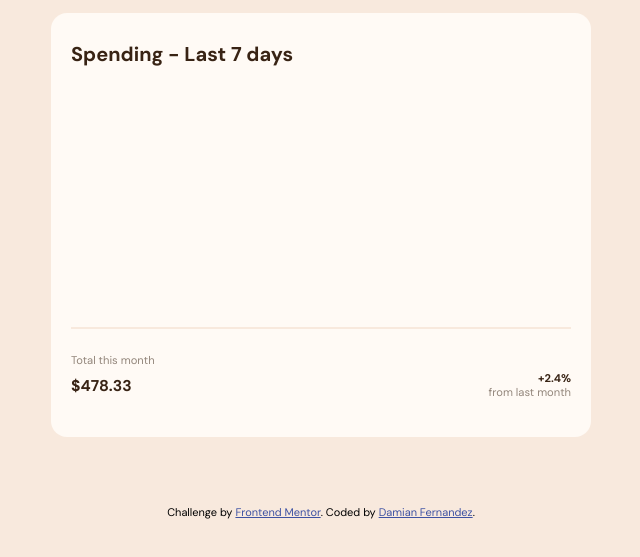
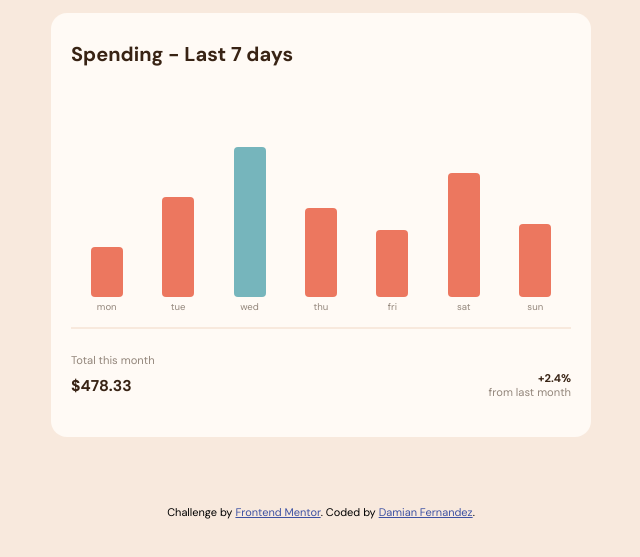
Before and after one commit to damianfe/expenses-chart-component-main, a website: page index.html in a window 1280 px wide. Shown: the part 197-754 px from the top of the page, without its empty margins (319-959 px from the left). Drawn offline with Linux system fonts and the light colour scheme.

Commit message:
challenge  done

```diff
--- a/index.html
+++ b/index.html
@@ -58,5 +58,6 @@
     Challenge by <a href="https://www.frontendmentor.io?ref=challenge" target="_blank">Frontend Mentor</a>.
     Coded by <a href="https://github.com/damianfe"target="_blank">Damian Fernandez</a>.
   </footer>
+  <script type="module" src="/main.js"></script>
 </body>
 </html>
--- /dev/null
+++ b/main.js
@@ -0,0 +1,85 @@
+
+const baseDeDatos = [
+    {
+      "day": "mon",
+      "amount": 17.45
+    },
+    {
+      "day": "tue",
+      "amount": 34.91
+    },
+    {
+      "day": "wed",
+      "amount": 52.36
+    },
+    {
+      "day": "thu",
+      "amount": 31.07
+    },
+    {
+      "day": "fri",
+      "amount": 23.39
+    },
+    {
+      "day": "sat",
+      "amount": 43.28
+    },
+    {
+      "day": "sun",
+      "amount": 25.48
+    }
+  ]
+
+
+
+let chartBarsContainer = document.querySelector('.chart__bars-container');
+let maxBarHeight = 150;
+
+let values = [];
+
+baseDeDatos.forEach(element => {
+    values.push(element.amount)
+    chartBarsContainer.innerHTML += `
+    <div class="chart__bar">
+        <div class="chart__bar--label">$${element.amount}</div>
+        <div class="chart__bar--day">${element.day}</div>
+    </div>`;
+});
+
+let maxValue = Math.max(...values)
+
+let bars = document.querySelectorAll('.chart__bar');
+bars = [...bars]
+
+bars.forEach(bar =>{
+    /*
+    52.36 -> 200px
+    nuevoValor ->  x
+    x = nuevoValor * 200px / 52.36
+    alturaActual = nuevoValor * maxBarHeight / maxValue
+    */
+    let actualExpense = bar.childNodes[1].innerText
+    let actualExpenseNumber = parseFloat(actualExpense.slice(1));
+
+    //pintar la barra mas grande de Cyan
+    if(maxValue == actualExpenseNumber){
+        bar.style.backgroundColor = 'hsl(186, 34%, 60%)';
+    }
+
+    let alturaActual = actualExpenseNumber * maxBarHeight / maxValue
+
+    bar.style.height = `${alturaActual}px`
+
+    bar.addEventListener('mouseover', event=>{
+        if(event.target.className != 'chart__bar--day'){
+            let labelElement = event.target.childNodes[1];
+            labelElement.style.display = 'block'
+        }
+    });
+    bar.addEventListener('mouseout', event=>{
+        if(event.target.className != 'chart__bar--day'){
+            let labelElement = event.target.childNodes[1];
+            labelElement.style.display = 'none'
+        }
+    });
+});
```
Also changed, not shown: data.json (deleted, +0 -30 lines), package.json (added, +12 -0 lines), 1 other file.
